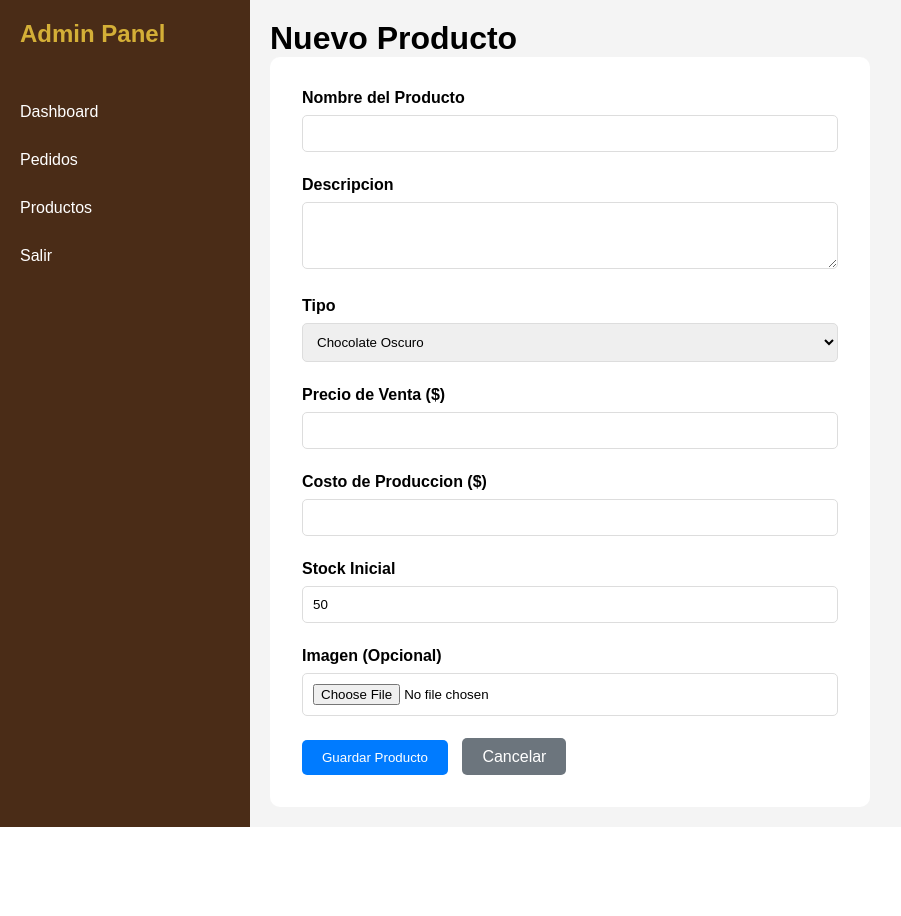
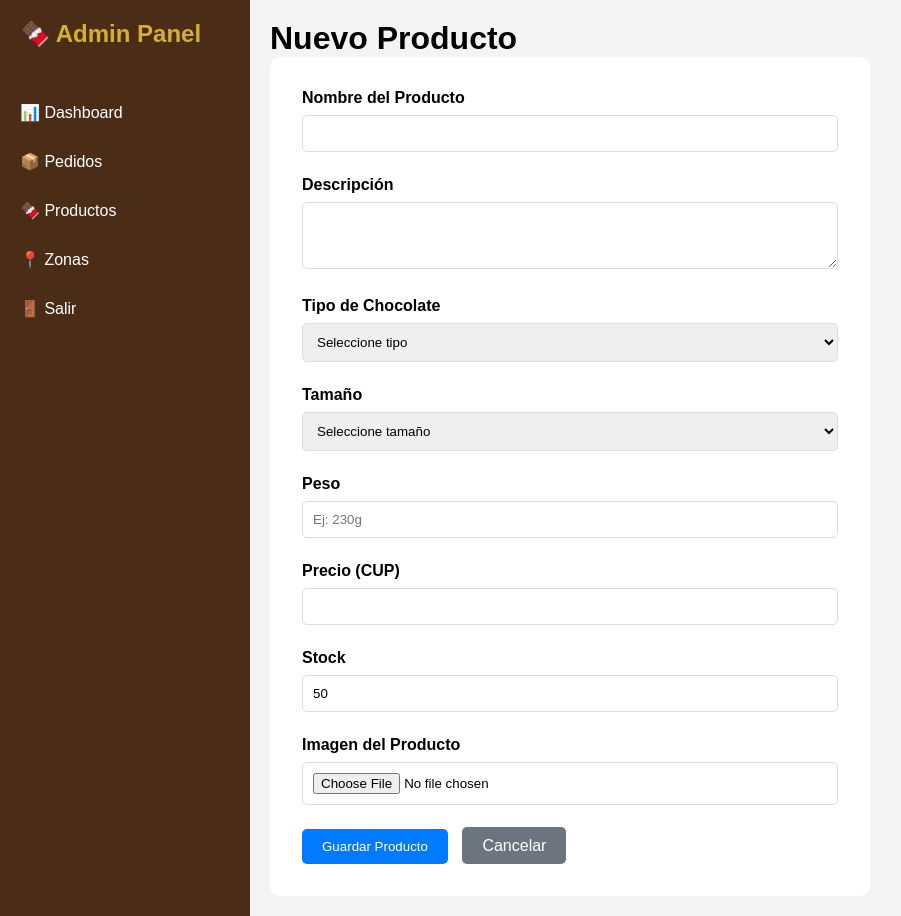
Before and after one commit to Retr0G51/chocolates-byb, a Flask app: page /admin/producto/nuevo in a window 1280 px wide. Shown: the whole page, without its empty margins (0-901 px from the left). Before the commit the page ends 827 px from the top, so only its background shows below. Run offline with Flask 3, Linux system fonts and the light colour scheme; the visitor is signed in with stand-in values (Sample User, id 1).

Commit message:
Update producto_form.html

```diff
--- a/templates/admin/producto_form.html
+++ b/templates/admin/producto_form.html
@@ -2,7 +2,7 @@
 <html lang="es">
 <head>
     <meta charset="UTF-8">
-    <title>Nuevo Producto - Chocolates ByB</title>
+    <title>{{ 'Editar' if producto else 'Nuevo' }} Producto - Chocolates ByB</title>
     <style>
         * { margin: 0; padding: 0; box-sizing: border-box; }
         :root { --chocolate: #6B4423; --chocolate-dark: #4A2C17; --dorado: #D4AF37; --azul: #007bff; }
@@ -20,65 +20,91 @@
         .btn { padding: 10px 20px; border: none; border-radius: 5px; cursor: pointer; text-decoration: none; }
         .btn-primary { background: var(--azul); color: white; }
         .btn-secondary { background: #6c757d; color: white; margin-left: 10px; }
+        .error { background: #f8d7da; color: #721c24; padding: 1rem; border-radius: 5px; margin-bottom: 1rem; }
+        .image-preview { max-width: 200px; margin-top: 10px; }
     </style>
 </head>
 <body>
     <div class="admin-layout">
         <aside class="sidebar">
-            <h2>Admin Panel</h2>
+            <h2>🍫 Admin Panel</h2>
             <ul class="sidebar-menu">
-                <li><a href="/admin">Dashboard</a></li>
-                <li><a href="/admin/pedidos">Pedidos</a></li>
-                <li><a href="/admin/productos">Productos</a></li>
-                <li><a href="/logout">Salir</a></li>
+                <li><a href="/admin">📊 Dashboard</a></li>
+                <li><a href="/admin/pedidos">📦 Pedidos</a></li>
+                <li><a href="/admin/productos">🍫 Productos</a></li>
+                <li><a href="/admin/zonas">📍 Zonas</a></li>
+                <li><a href="/logout">🚪 Salir</a></li>
             </ul>
         </aside>
 
         <main class="main-content">
-            <h1>Nuevo Producto</h1>
+            <h1>{{ 'Editar' if producto else 'Nuevo' }} Producto</h1>
+
+            {% if error %}
+            <div class="error">{{ error }}</div>
+            {% endif %}
 
             <div class="form-container">
                 <form method="POST" enctype="multipart/form-data">
                     <div class="form-group">
                         <label>Nombre del Producto</label>
-                        <input type="text" name="nombre" required>
+                        <input type="text" name="nombre" value="{{ producto.nombre if producto else '' }}" required>
                     </div>
 
                     <div class="form-group">
-                        <label>Descripcion</label>
-                        <textarea name="descripcion" rows="3" required></textarea>
+                        <label>Descripción</label>
+                        <textarea name="descripcion" rows="3" required>{{ producto.descripcion if producto else '' }}</textarea>
                     </div>
 
                     <div class="form-group">
-                        <label>Tipo</label>
+                        <label>Tipo de Chocolate</label>
                         <select name="tipo" required>
-                            <option value="oscuro">Chocolate Oscuro</option>
-                            <option value="blanco">Chocolate Blanco</option>
-                            <option value="con_leche">Con Leche</option>
+                            <option value="">Seleccione tipo</option>
+                            <option value="blanco" {% if producto and producto.tipo == 'blanco' %}selected{% endif %}>Chocolate Blanco ⚪</option>
+                            <option value="con_leche" {% if producto and producto.tipo == 'con_leche' %}selected{% endif %}>Chocolate con Leche 🟤</option>
                         </select>
                     </div>
 
                     <div class="form-group">
-                        <label>Precio de Venta ($)</label>
-                        <input type="number" step="0.01" name="precio" required>
+                        <label>Tamaño</label>
+                        <select name="tamano" required>
+                            <option value="">Seleccione tamaño</option>
+                            <option value="grande" {% if producto and producto.tamano == 'grande' %}selected{% endif %}>Grande</option>
+                            <option value="mediano" {% if producto and producto.tamano == 'mediano' %}selected{% endif %}>Mediano</option>
+                            <option value="pequeno" {% if producto and producto.tamano == 'pequeno' %}selected{% endif %}>Pequeño</option>
+                            <option value="vulva" {% if producto and producto.tamano == 'vulva' %}selected{% endif %}>Vulva</option>
+                        </select>
                     </div>
 
                     <div class="form-group">
-                        <label>Costo de Produccion ($)</label>
-                        <input type="number" step="0.01" name="costo" required>
+                        <label>Peso</label>
+                        <input type="text" name="peso" value="{{ producto.peso if producto else '' }}" required placeholder="Ej: 230g">
                     </div>
 
                     <div class="form-group">
-                        <label>Stock Inicial</label>
-                        <input type="number" name="stock" value="50" required>
+                        <label>Precio (CUP)</label>
+                        <input type="number" step="0.01" name="precio" value="{{ producto.precio if producto else '' }}" required>
                     </div>
 
                     <div class="form-group">
-                        <label>Imagen (Opcional)</label>
-                        <input type="file" name="imagen" accept="image/*">
+                        <label>Stock</label>
+                        <input type="number" name="stock" value="{{ producto.stock if producto else '50' }}" required>
                     </div>
 
-                    <button type="submit" class="btn btn-primary">Guardar Producto</button>
+                    <div class="form-group">
+                        <label>Imagen del Producto</label>
+                        <input type="file" name="imagen" accept="image/*">
+                        {% if producto and producto.imagen %}
+                        <div class="image-preview">
+                            <p>Imagen actual:</p>
+                            <img src="/static/uploads/{{ producto.imagen }}" alt="{{ producto.nombre }}" style="max-width: 100%;">
+                        </div>
+                        {% endif %}
+                    </div>
+
+                    <button type="submit" class="btn btn-primary">
+                        {{ 'Actualizar' if producto else 'Guardar' }} Producto
+                    </button>
                     <a href="/admin/productos" class="btn btn-secondary">Cancelar</a>
                 </form>
             </div>
```
